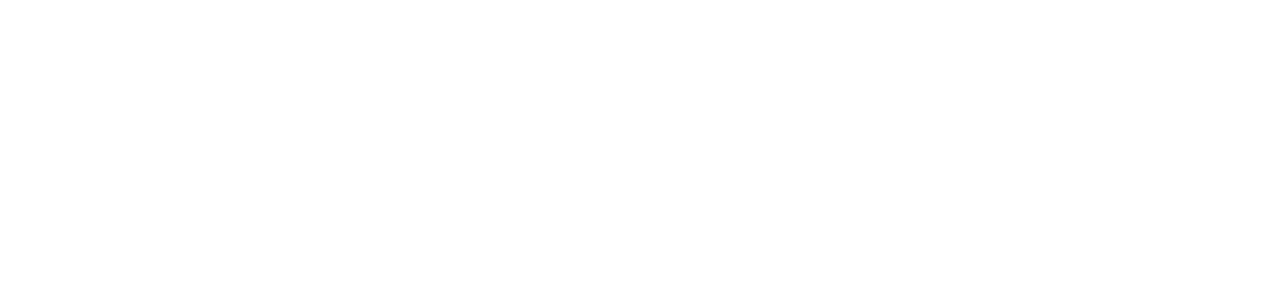
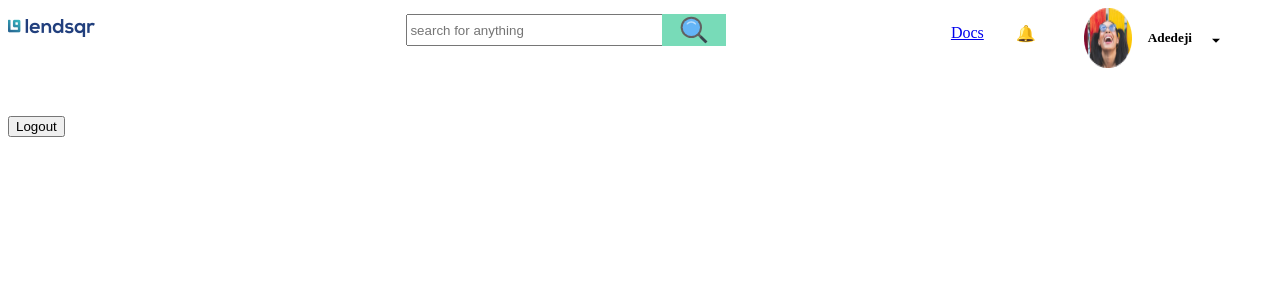
Before and after one commit to Nemo144/lendsqr-fe-test, a React (Create React App) app in the folder lendsqr-fe-test/: page /dashboard in a window 1280 px wide. Before the commit this address had no page. Shown: the top 300 px of the page. Built offline with nearby package versions, Linux system fonts and the light colour scheme.

Commit message:
:zap: Improve performance. also wip

```diff
--- a/lendsqr-fe-test/src/components/Dashboard/Dashboard.tsx
+++ b/lendsqr-fe-test/src/components/Dashboard/Dashboard.tsx
@@ -1,7 +1,18 @@
 import React from "react";
+import Navbar from "../Navbar/Navbar";
 
 const Dashboard = () => {
-  return <div>Dashboard</div>;
+  const handleLogout = () => {
+    localStorage.removeItem("logIn");
+    localStorage.removeItem("signUp");
+    window.location.reload();
+  };
+  return (
+    <div>
+      <Navbar />
+      <button onClick={handleLogout}>Logout</button>
+    </div>
+  );
 };
 
 export default Dashboard;
--- a/lendsqr-fe-test/src/components/Login/Login.tsx
+++ b/lendsqr-fe-test/src/components/Login/Login.tsx
@@ -2,7 +2,7 @@ import React, { useState, useRef, useEffect } from "react";
 import { images } from "../../constants";
 import { Link } from "react-router-dom";
 import "./login.scss";
-import Home from "../Home/Home";
+import Dashboard from "../Dashboard/Dashboard";
 
 const Login = () => {
   const [show, setShow] = useState({
@@ -48,7 +48,7 @@ const Login = () => {
   return (
     <div className="login">
       {showHome ? (
-        <Home />
+        <Dashboard />
       ) : (
         <div className="login-content">
           <div className="login-pictures">
--- a/lendsqr-fe-test/src/components/Routes.tsx
+++ b/lendsqr-fe-test/src/components/Routes.tsx
@@ -1,13 +1,13 @@
 import React from "react";
 import { Routes, Route } from "react-router-dom";
-import Home from "./Home/Home";
+import Dashboard from "./Dashboard/Dashboard";
 import Login from "./Login/Login";
 import SignUp from "./Signup/SignUp";
 
 const Routees = () => {
   return (
     <Routes>
-      <Route path="/home" element={<Home />} />
+      <Route path="/dashboard" element={<Dashboard />} />
       <Route path="/" element={<Login />} />
       <Route path="/signup" element={<SignUp />} />
     </Routes>
--- a/lendsqr-fe-test/src/components/Signup/SignUp.tsx
+++ b/lendsqr-fe-test/src/components/Signup/SignUp.tsx
@@ -1,6 +1,6 @@
 import React, { useState, useRef, useEffect } from "react";
 import { Link } from "react-router-dom";
-import Home from "../Home/Home";
+import Dashboard from "../Dashboard/Dashboard";
 
 import "./signup.scss";
 
@@ -47,7 +47,7 @@ const SignUp = () => {
   return (
     <div className="signup">
       {showHome ? (
-        <Home />
+        <Dashboard />
       ) : (
         <div className="signup-content">
           <h1>Welcome!</h1>
--- a/lendsqr-fe-test/src/components/User/User.tsx
+++ b/lendsqr-fe-test/src/components/User/User.tsx
@@ -2,11 +2,7 @@ import React from "react";
 import Navbar from "../Navbar/Navbar";
 
 const User = () => {
-  return (
-    <div>
-      <Navbar />
-    </div>
-  );
+  return <div>user</div>;
 };
 
 export default User;
```
